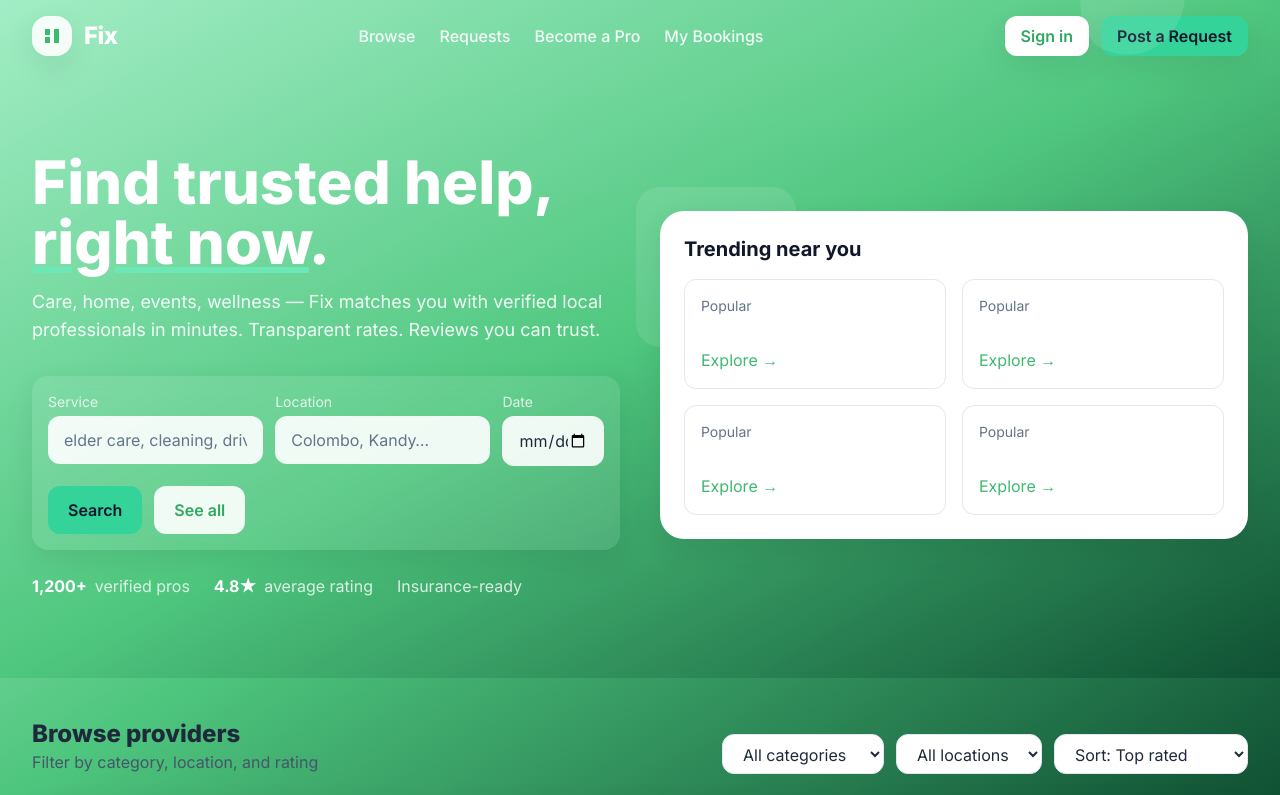
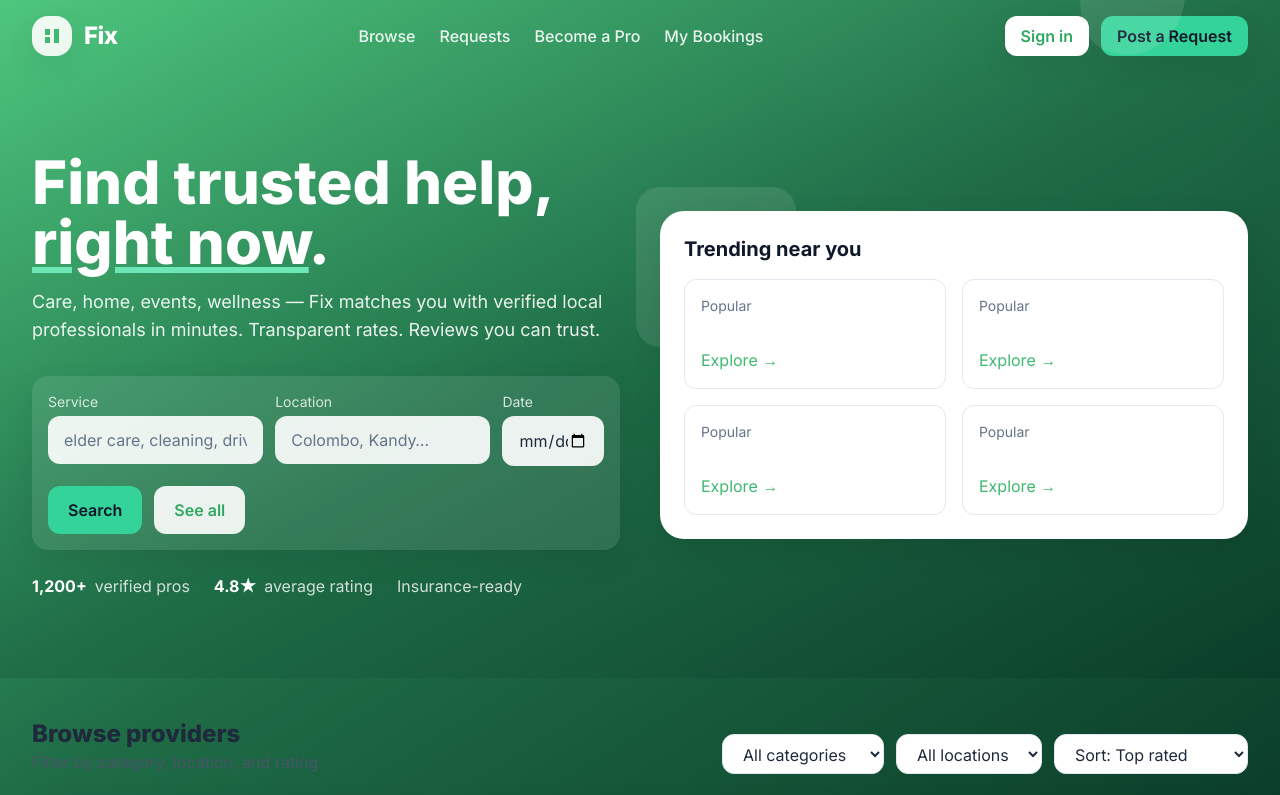
Before and after one commit to senaya-bandara/Fix-website, a plain HTML site: page index.html in a window 1280 px wide. Shown: the top 795 px of the page. Drawn offline with nearby package versions, Linux system fonts and the light colour scheme.

Commit message:
Update index.html

```diff
--- a/index.html
+++ b/index.html
@@ -44,19 +44,19 @@
 </head>
 <body class="text-slate-800" style="background: linear-gradient(135deg, #4ec67e 0%, #A29FCB 50%, #D1CEF0 100%);">
 <!-- Replace the full-page gradient block (right after <body ...>) -->
+<!-- Full-page background gradient (place right after <body ...>) -->
 <div class="fixed inset-0 -z-50">
-  <div class="absolute inset-0 bg-gradient-to-br from-[#CFF3E0] via-[#4EC67E] to-[#0F5033]"></div>
-  <div class="absolute inset-0 bg-[radial-gradient(60%_80%_at_70%_10%,rgba(255,255,255,0.35),transparent_60%)]"></div>
+  <div class="absolute inset-0 bg-gradient-to-br from-[#4EC67E] via-[#1F6D47] to-[#0B3E29]"></div>
+  <div class="absolute inset-0 bg-[radial-gradient(60%_80%_at_70%_10%,rgba(255,255,255,0.18),transparent_60%)]"></div>
 </div>
-
-
 
 
 
   <!-- Top Bar -->
   <header class="relative">
-    <!-- Replace the header gradient div -->
-<div class="absolute inset-0 -z-10 bg-gradient-to-br from-[#9FECC3] via-[#4EC67E] to-[#0F5033] opacity-95"></div>
+
+<div class="absolute inset-0 -z-10 bg-gradient-to-br from-[#4EC67E] via-[#1F6D47] to-[#0B3E29] opacity-95"></div>
+
 
 
 
```
